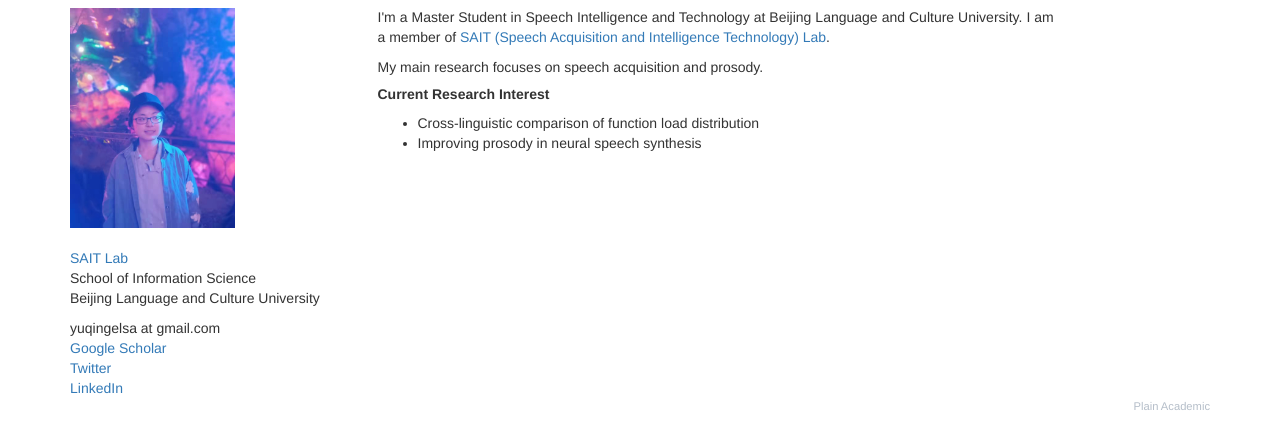
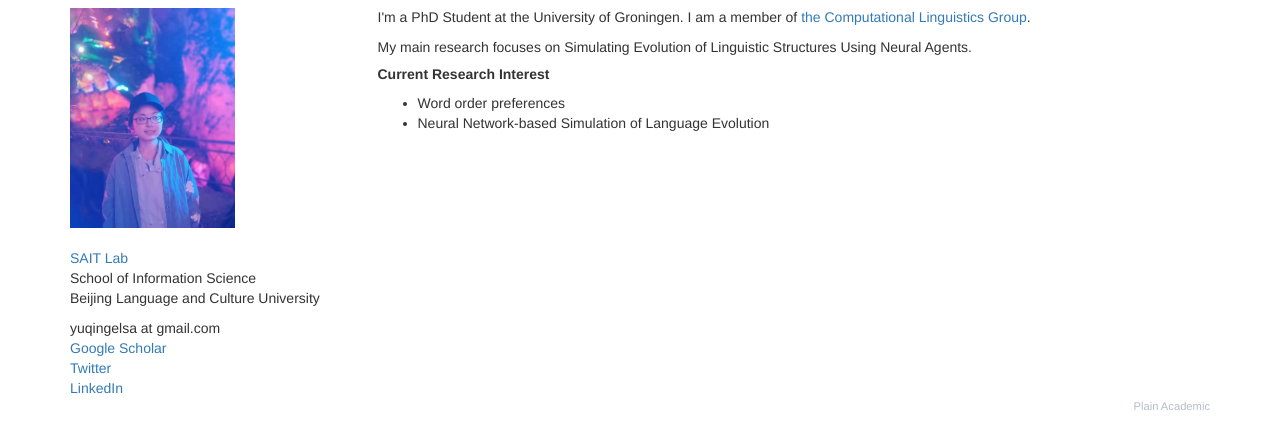
Before and after one commit to yuqing0304/yuqing0304.github.io, a plain HTML site: page index.html in a window 1280 px wide. Shown: the part 130-578 px from the top of the page. Drawn offline with nearby package versions, Linux system fonts and the light colour scheme.

Commit message:
Update index.html

```diff
--- a/index.html
+++ b/index.html
@@ -60,15 +60,15 @@
 
                 <div class="col-md-10" style="margin-top:3%; text-align:justify;">
           <h4><b>Greetings</b></h4>
-                    <p>I'm a Master Student in Speech Intelligence and Technology at Beijing Language and Culture University. I am a member of <a href="http://xxkx.blcu.edu.cn/col/col13461/index.html">SAIT (Speech Acquisition and Intelligence Technology) Lab</a>. </p>
+                    <p>I'm a PhD Student at the University of Groningen. I am a member of <a href="https://www.rug.nl/research/clcg/research/cl/">the Computational Linguistics Group</a>. </p>
                     <p>
-                    My main research focuses on speech acquisition and prosody.</p>
+                    My main research focuses on Simulating Evolution of Linguistic Structures Using Neural Agents.</p>
 
                     <p>
                     <h5><strong>Current Research Interest</strong></h5>
                     <ul>
-                      <li> <h8>Cross-linguistic comparison of function load distribution</h8></li>
-                      <li><h8>Improving prosody in neural speech synthesis</h8></li>
+                      <li> <h8>Word order preferences</h8></li>
+                      <li><h8>Neural Network-based Simulation of Language Evolution</h8></li>
                     </ul>
                 </p>
                 </div>
```
